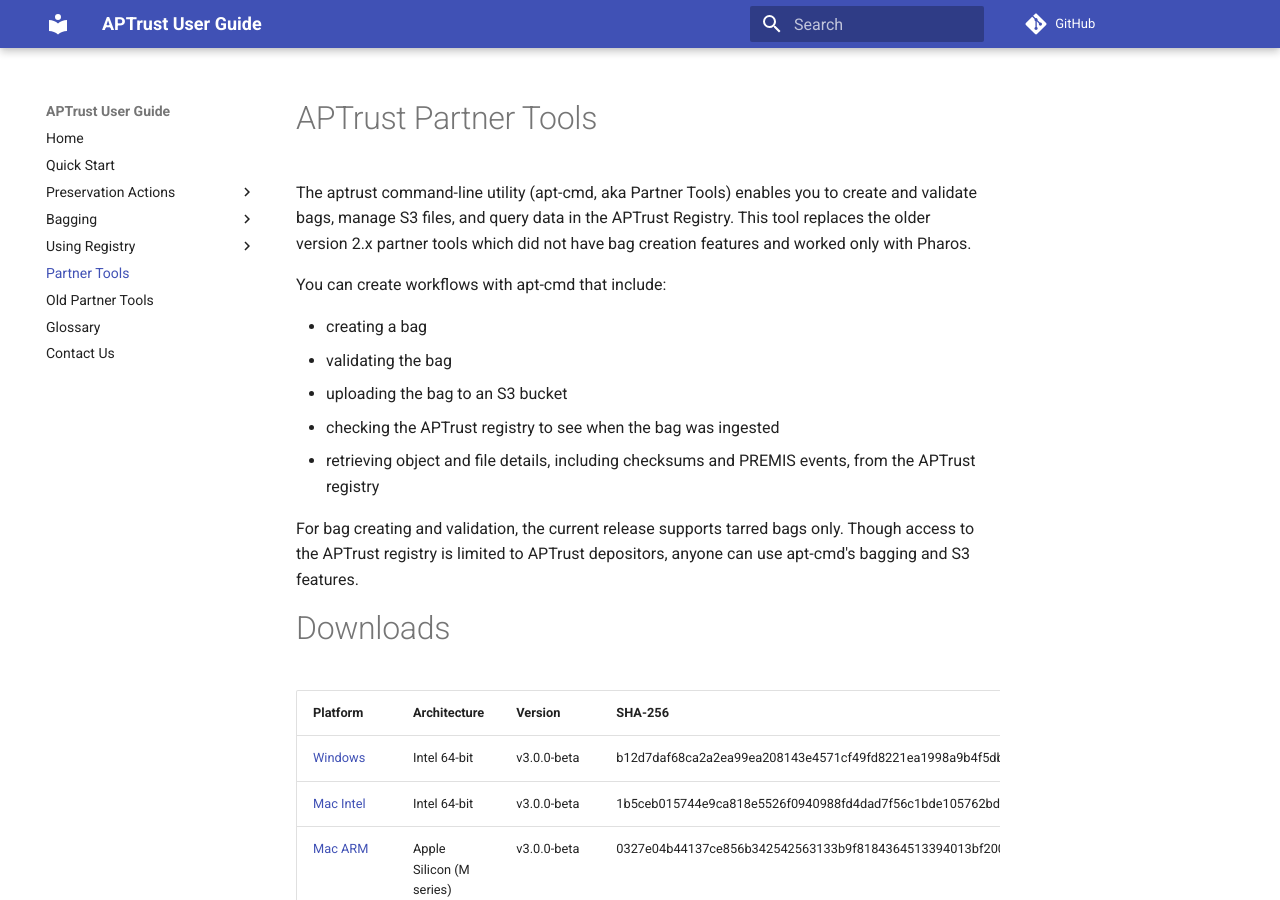
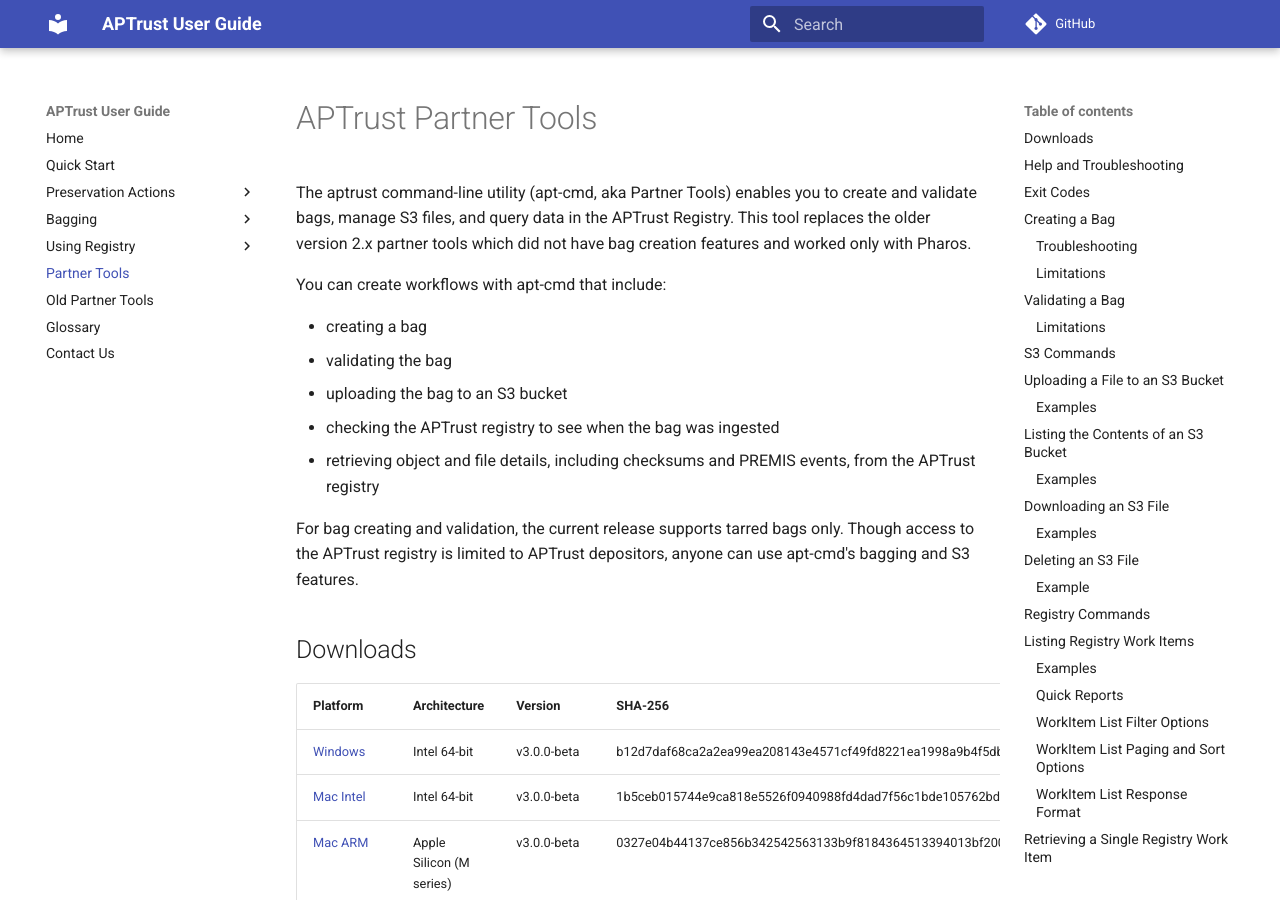
Before and after one commit to APTrust/userguide, an MkDocs documentation site: the page built from docs/partner_tools.md, in a window 1280 px wide and 900 px high. Built offline with MkDocs 1.6.1 and Material for MkDocs 9.7.7, drawn with Linux system fonts in a browser that asks for light colours; comment, search, counter and statistics services are not loaded.

Commit message:
Fixed missing TOC on Partner Tools page.

```diff
--- a/docs/partner_tools.md
+++ b/docs/partner_tools.md
@@ -15,7 +15,7 @@
 only. Though access to the APTrust registry is limited to APTrust depositors,
 anyone can use apt-cmd's bagging and S3 features.
 
-# Downloads
+## Downloads
 
 | Platform | Architecture | Version | SHA-256 |
 | -------- | ------------ | ------- | ------- |
@@ -152,7 +152,7 @@
 
 The validator only works with tarred bags and will not validate fetch.txt files.
 
-# S3 Commands
+## S3 Commands
 
 apt-cmd can upload to and download from any service with an S3-compliant
 API. It can also list bucket contents in JSON or text formats, and delete
@@ -250,7 +250,7 @@
 Note: This returns exit status zero and `'{ "result": "OK" }'` if the key is
 successfully deleted or if the key wasn't in the bucket to begin with.
 
-# Registry Commands
+## Registry Commands
 
 Registry commands retrieve information from the APTrust registry. You'll
 need APTrust credentials to query the Registry. See
```
